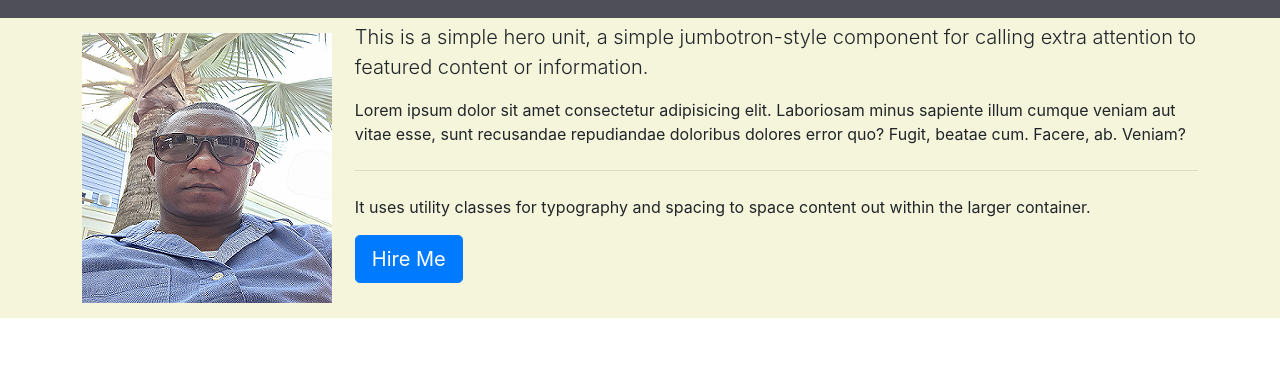
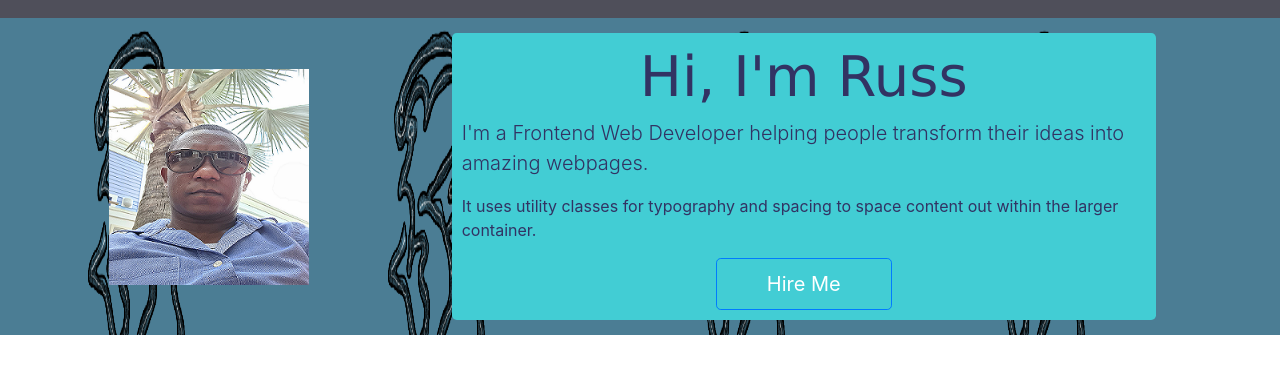
Before and after one commit to russkinori/Bootstrap-Portfolio, a plain HTML site: page index.html in a window 1280 px wide. Shown: the part 82-456 px from the top of the page. Drawn offline with nearby package versions, Linux system fonts and the light colour scheme.

Commit message:
in html - added text to jumbotron and changed column sizes for hero items, in css - added hero background, resized self image, added styling to jumbotron and button

```diff
--- a/css/style.css
+++ b/css/style.css
@@ -56,18 +56,41 @@ header h2 {
 }
 
 .hero {
-    background-color: beige;
-    height: 300px;
+    background: url('../Images/logo2.png');
+    background-size: 300px 400px;
     align-items: center;
     justify-content: space-around;
+}
+/* change size of image in hero banner */
+#self-portrait {
+    max-height: auto;
+    max-width: 200px;
+}
 
+.jumbotron {
+    background-color: var(--primary-color);
+    display: flex;
+    flex-direction: column;
+    align-items: center;
+    padding: 10px;
+    margin: 15px;
+    max-width: 800px;
+    color: var(--secondary-color);
+}
+
+.display-4 {
+    font-family: 'Lucida Sans', 'Lucida Sans Regular', 'Lucida Grande', 'Lucida Sans Unicode', Geneva, Verdana, sans-serif;
+}
+
+.btn {
+    background-color: var(--primary-color);
+    padding: 10px 50px;
+    display: inline-flex;
+    justify-self: center;
+    margin: auto;
 
 }
 
-.jumbotron {
-    background-color: inherit;
-    padding: 0;
-}
 
 
 @media screen {
--- a/index.html
+++ b/index.html
@@ -36,11 +36,10 @@
     <div class="col-lg-1 col-md-6 col-sm-12">
         <img id="self-portrait" src="./Images/self-img2.png" alt="image of russel richard">
     </div>
-    <div class="col-lg-8 col-md-6 col-sm-12">
+    <div class="jumbotron-holder col-lg-7 col-md-6 col-sm-12">
         <div class="jumbotron">
-            <p class="lead">This is a simple hero unit, a simple jumbotron-style component for calling extra attention to featured content or information.</p>
-            <p>Lorem ipsum dolor sit amet consectetur adipisicing elit. Laboriosam minus sapiente illum cumque veniam aut vitae esse, sunt recusandae repudiandae doloribus dolores error quo? Fugit, beatae cum. Facere, ab. Veniam?</p>
-            <hr class="my-4">
+            <h1 class="display-4">Hi, I'm Russ</h1>
+            <p class="lead">I'm a Frontend Web Developer helping people transform their ideas into amazing webpages.</p>
             <p>It uses utility classes for typography and spacing to space content out within the larger container.</p>
             <a class="btn btn-primary btn-lg" href="#" role="button">Hire Me</a>
         </div>
```
